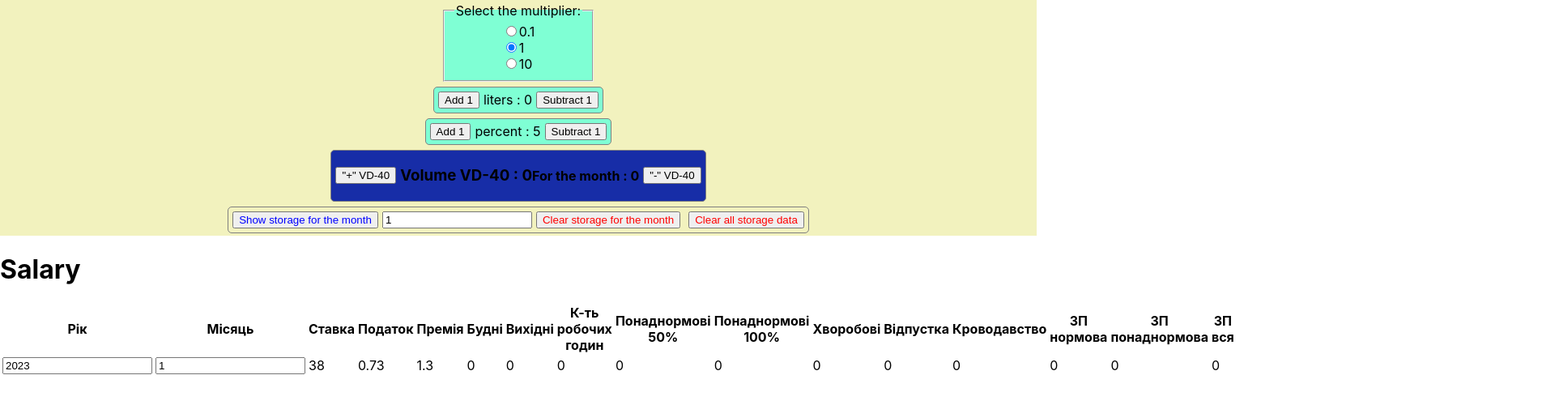
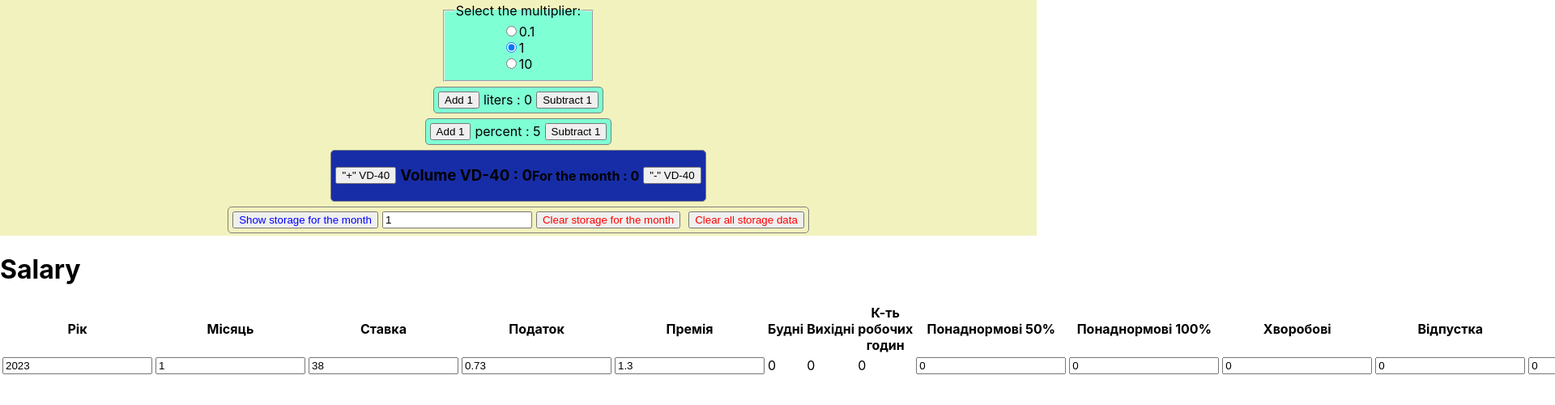
Before and after one commit to mikromajor/calendar, a React (Create React App) app: page / in a window 1280 px wide. Shown: the top 500 px of the page at 81% size, 1920 px wide, since content can reach past the window. Built offline with nearby package versions, Linux system fonts and the light colour scheme.

Commit message:
used ui  Input in Salary component

```diff
--- a/src/components/Salary/Salary.tsx
+++ b/src/components/Salary/Salary.tsx
@@ -1,39 +1,11 @@
-import {
-  useAppSelector,
-  useAppDispatch,
-} from "../../store/hooks/redux";
-import { salaryActions } from "../../store/reducer/salaryReducer";
-import {
-  KeysSalaryInit,
-  PayloadsKeys,
-} from "../../store/reducer/types/salaryTypes";
+import { PayloadsKeys } from "../../store/reducer/types/salaryTypes";
+import { useAppSelector } from "../../store/hooks/redux";
 import { Input } from "../../ui";
 
 export const Salary = () => {
   const { salaryReducer } = useAppSelector(
     (state) => state
   );
-  const { getSalary } = salaryActions;
-  const dispatch = useAppDispatch();
-
-  const {
-    year,
-    month,
-    salaryRate,
-    taxRate,
-    premiumRate,
-    weekDays,
-    weekendDays,
-    standardWorkHours,
-    extraHours_50,
-    extraHours_100,
-    sickLeave,
-    usedVacation,
-    bloodDonation,
-    standardSalary,
-    extraSalary,
-    totalSalary,
-  } = salaryReducer;
 
   return (
     <>
@@ -67,47 +39,71 @@ export const Salary = () => {
                 payloadsKey={PayloadsKeys.usersYear}
                 reducersKey='year'
               />
-              {/* <input
-                placeholder={String(year)}
-                type='number'
-                onChange={(e) => {
-                  const val = Number(e.currentTarget.value);
-                  dispatch(getSalary({ usersYear: val }));
-                }}
-              /> */}
             </td>
             <td>
               <Input
                 payloadsKey={PayloadsKeys.usersMonth}
                 reducersKey='month'
               />
-              {/* <input
-                placeholder={String(month)}
-                type='number'
-                onChange={(e) => {
-                  const val = Number(e.currentTarget.value);
-                  dispatch(
-                    getSalary({
-                      usersMonth: val,
-                    })
-                  );
-                }}
-              /> */}
             </td>
-            <td>{salaryRate}</td>
-            <td>{taxRate}</td>
-            <td>{premiumRate}</td>
-            <td>{weekDays}</td>
-            <td>{weekendDays}</td>
-            <td>{standardWorkHours}</td>
-            <td>{extraHours_50}</td>
-            <td>{extraHours_100}</td>
-            <td>{sickLeave}</td>
-            <td>{usedVacation}</td>
-            <td>{bloodDonation}</td>
-            <td>{standardSalary}</td>
-            <td>{extraSalary}</td>
-            <td>{totalSalary}</td>
+            <td>
+              <Input
+                payloadsKey={PayloadsKeys.usersSalaryRate}
+                reducersKey='salaryRate'
+              />
+            </td>
+            <td>
+              <Input
+                payloadsKey={PayloadsKeys.usersTaxRate}
+                reducersKey='taxRate'
+              />
+            </td>
+            <td>
+              <Input
+                payloadsKey={PayloadsKeys.usersPremiumRate}
+                reducersKey='premiumRate'
+              />
+            </td>
+            <td> {salaryReducer.weekDays} </td>
+            <td>{salaryReducer.weekendDays}</td>
+            <td> {salaryReducer.standardWorkHours}</td>
+            <td>
+              <Input
+                payloadsKey={
+                  PayloadsKeys.workedExtraHours_50
+                }
+                reducersKey='extraHours_50'
+              />
+            </td>
+            <td>
+              <Input
+                payloadsKey={
+                  PayloadsKeys.workedExtraHours_100
+                }
+                reducersKey='extraHours_100'
+              />
+            </td>
+            <td>
+              <Input
+                payloadsKey={PayloadsKeys.sickLeave}
+                reducersKey='sickLeave'
+              />
+            </td>
+            <td>
+              <Input
+                payloadsKey={PayloadsKeys.usedVacation}
+                reducersKey='usedVacation'
+              />
+            </td>
+            <td>
+              <Input
+                payloadsKey={PayloadsKeys.bloodDonation}
+                reducersKey='bloodDonation'
+              />
+            </td>
+            <td>{salaryReducer.standardSalary}</td>
+            <td>{salaryReducer.extraSalary}</td>
+            <td>{salaryReducer.totalSalary}</td>
           </tr>
         </tbody>
       </table>
```
